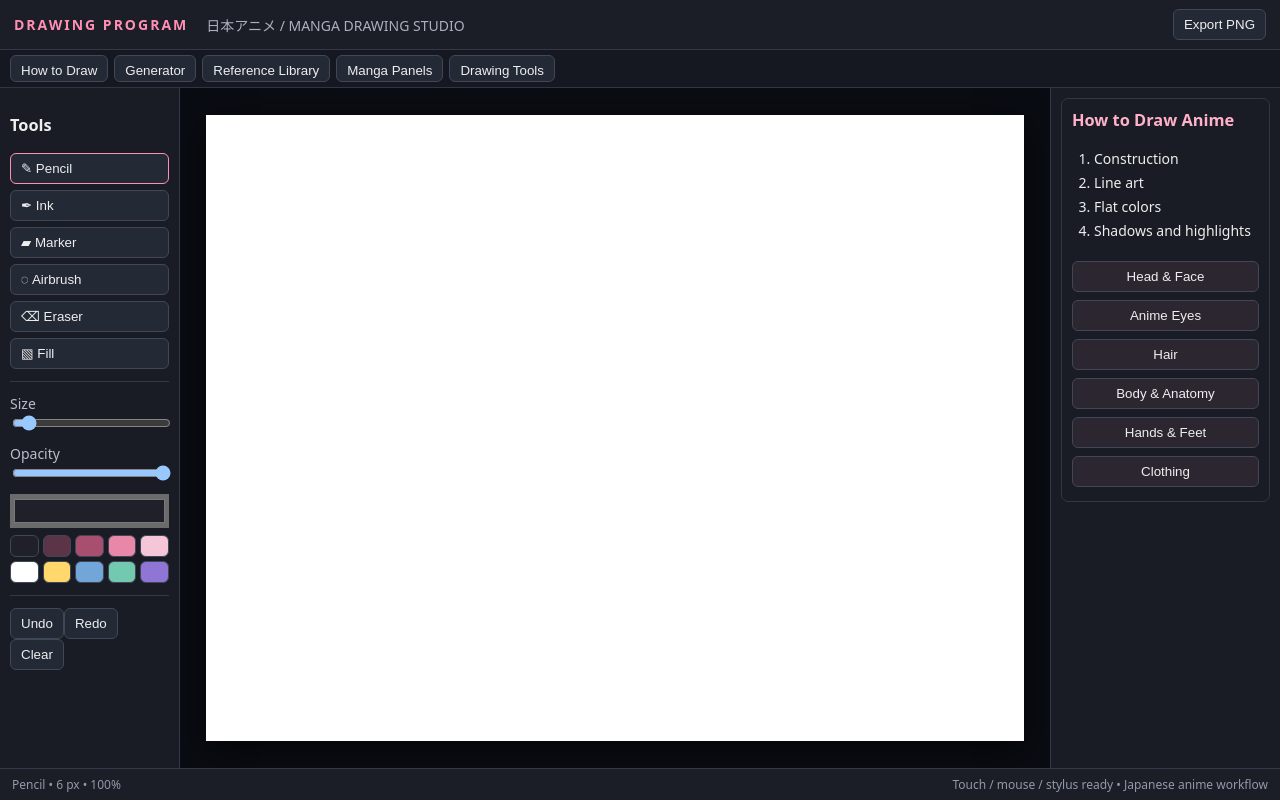
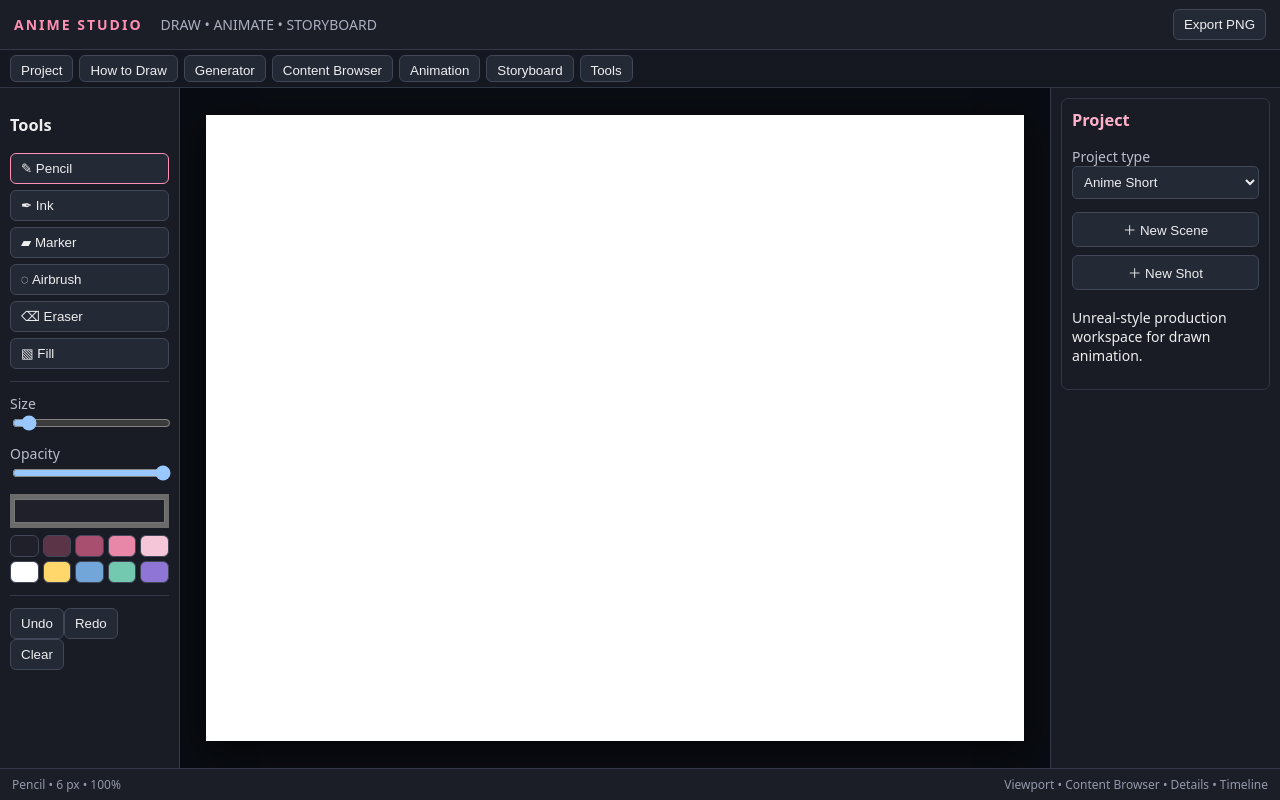
Before and after one commit to ArkansasIo/Drawing-program, a website: page index.html in a window 1280 px wide. Drawn offline with Linux system fonts and the light colour scheme.

Commit message:
Redesign studio as Unreal-style anime animation workspace

```diff
--- a/index.html
+++ b/index.html
@@ -1,20 +1,25 @@
 <!doctype html>
 <html lang="en"><head><meta charset="utf-8"><meta name="viewport" content="width=device-width,initial-scale=1">
-<title>Drawing Program — Anime Drawing Studio</title><link rel="stylesheet" href="style.css"></head>
+<title>Anime Studio — Drawing & Animation</title><link rel="stylesheet" href="style.css"></head>
 <body>
-<header><strong>DRAWING PROGRAM</strong><span>日本アニメ / MANGA DRAWING STUDIO</span><button id="export">Export PNG</button></header>
-<div class="menu"><button data-panel="howto">How to Draw</button><button data-panel="generator">Generator</button><button data-panel="references">Reference Library</button><button data-panel="panels">Manga Panels</button><button data-panel="tools">Drawing Tools</button></div>
-<div class="workspace"><aside class="tools" id="toolPanel"><h3>Tools</h3>
+<header><strong>ANIME STUDIO</strong><span>DRAW • ANIMATE • STORYBOARD</span><button id="export">Export PNG</button></header>
+<nav class="menu">
+<button data-panel="project">Project</button><button data-panel="howto">How to Draw</button><button data-panel="generator">Generator</button><button data-panel="references">Content Browser</button><button data-panel="animation">Animation</button><button data-panel="panels">Storyboard</button><button data-panel="tools">Tools</button>
+</nav>
+<div class="workspace">
+<aside class="tools" id="toolPanel"><h3>Tools</h3>
 <button class="tool active" data-tool="pencil">✎ Pencil</button><button class="tool" data-tool="ink">✒ Ink</button><button class="tool" data-tool="marker">▰ Marker</button><button class="tool" data-tool="airbrush">◌ Airbrush</button><button class="tool" data-tool="eraser">⌫ Eraser</button><button class="tool" data-tool="fill">▧ Fill</button>
 <hr><label>Size <input id="size" type="range" min="1" max="80" value="6"></label><label>Opacity <input id="opacity" type="range" min="1" max="100" value="100"></label><input id="color" type="color" value="#20202a"><div class="palette" id="palette"></div><hr>
 <button id="undo">Undo</button><button id="redo">Redo</button><button id="clear">Clear</button></aside>
 <main><div id="guide" class="guide"></div><div class="canvas-wrap"><canvas id="canvas"></canvas></div></main>
 <aside class="side">
-<section id="howto" class="panel active"><h3>How to Draw Anime</h3><ol><li>Construction</li><li>Line art</li><li>Flat colors</li><li>Shadows and highlights</li></ol><button class="lesson" data-lesson="head">Head & Face</button><button class="lesson" data-lesson="eyes">Anime Eyes</button><button class="lesson" data-lesson="hair">Hair</button><button class="lesson" data-lesson="body">Body & Anatomy</button><button class="lesson" data-lesson="hands">Hands & Feet</button><button class="lesson" data-lesson="clothes">Clothing</button></section>
-<section id="generator" class="panel"><h3>Anime Generator</h3><label>Subject <select id="subject"><option>Character</option><option>Face</option><option>Full Body</option><option>Chibi</option><option>Creature</option><option>Building</option><option>Vehicle</option><option>Landscape</option><option>Interior</option><option>Prop</option></select></label><label>Style <select id="style"><option>Modern Anime</option><option>Shonen</option><option>Shojo</option><option>Seinen</option><option>Chibi</option><option>Manga Ink</option><option>Anime Background</option></select></label><button id="generate">Generate Guide</button><pre id="genout">Choose a subject and style.</pre></section>
-<section id="references" class="panel"><h3>Anime Reference Library</h3><p>Step-by-step construction sheets and visual study guides.</p>
-<div class="library" id="library"></div></section>
-<section id="panels" class="panel"><h3>Manga Panel Tools</h3><button id="addPanel">＋ Add Panel</button><button id="speech">＋ Speech Bubble</button><button id="speed">＋ Speed Lines</button><p>Compose storyboard pages and anime scenes.</p></section>
+<section id="project" class="panel active"><h3>Project</h3><label>Project type<select id="projectType"><option>Anime Short</option><option>Cartoon Short</option><option>Anime Episode</option><option>Animated Movie</option><option>Manga / Comic</option><option>Character Sheet</option></select></label><button id="newScene">＋ New Scene</button><button id="newShot">＋ New Shot</button><p class="muted">Unreal-style production workspace for drawn animation.</p></section>
+<section id="howto" class="panel"><h3>How to Draw</h3><ol><li>Construction</li><li>Line art</li><li>Flat colors</li><li>Shadows and highlights</li></ol><button class="lesson" data-lesson="head">Head & Face</button><button class="lesson" data-lesson="eyes">Anime Eyes</button><button class="lesson" data-lesson="hair">Hair</button><button class="lesson" data-lesson="body">Body & Anatomy</button><button class="lesson" data-lesson="hands">Hands & Feet</button><button class="lesson" data-lesson="clothes">Clothing</button></section>
+<section id="generator" class="panel"><h3>Generator</h3><label>Subject <select id="subject"><option>Character</option><option>Face</option><option>Full Body</option><option>Chibi</option><option>Creature</option><option>Building</option><option>Vehicle</option><option>Landscape</option><option>Interior</option><option>Prop</option></select></label><label>Style <select id="style"><option>Modern Anime</option><option>Shonen</option><option>Shojo</option><option>Seinen</option><option>Chibi</option><option>Manga Ink</option><option>Anime Background</option><option>Cartoon</option><option>Comic Book</option><option>Pixel Art</option><option>Storybook</option></select></label><button id="generate">Generate Guide</button><pre id="genout">Choose a subject and style.</pre></section>
+<section id="references" class="panel"><h3>Content Browser</h3><p>Reusable construction sheets, design studies, clothing, props, environments and assets.</p><div class="library" id="library"></div></section>
+<section id="animation" class="panel"><h3>Animation</h3><button id="addFrame">＋ Add Frame</button><button id="duplicateFrame">⧉ Duplicate Frame</button><button id="deleteFrame">− Delete Frame</button><label>FPS <input id="fps" type="range" min="1" max="30" value="12"></label><p id="frameStatus">Frame 1 / 1 • 12 FPS</p><div id="timeline" class="timeline"></div></section>
+<section id="panels" class="panel"><h3>Storyboard</h3><button id="addPanel">＋ Add Panel</button><button id="speech">＋ Speech Bubble</button><button id="speed">＋ Speed Lines</button><p>Compose shots, camera framing, dialogue and action beats.</p></section>
+<section id="tools" class="panel"><h3>Editor Tools</h3><p>Viewport: draw and inspect the current frame.</p><p>Content Browser: reusable anime/cartoon assets.</p><p>Details: current lesson, generator or scene settings.</p><p>Timeline: animation frames and timing.</p></section>
 </aside></div>
-<footer><span id="status">Pencil • 6 px • 100%</span><span>Touch / mouse / stylus ready • Japanese anime workflow</span></footer>
+<footer><span id="status">Pencil • 6 px • 100%</span><span>Viewport • Content Browser • Details • Timeline</span></footer>
 <script src="app.js"></script></body></html>
```
